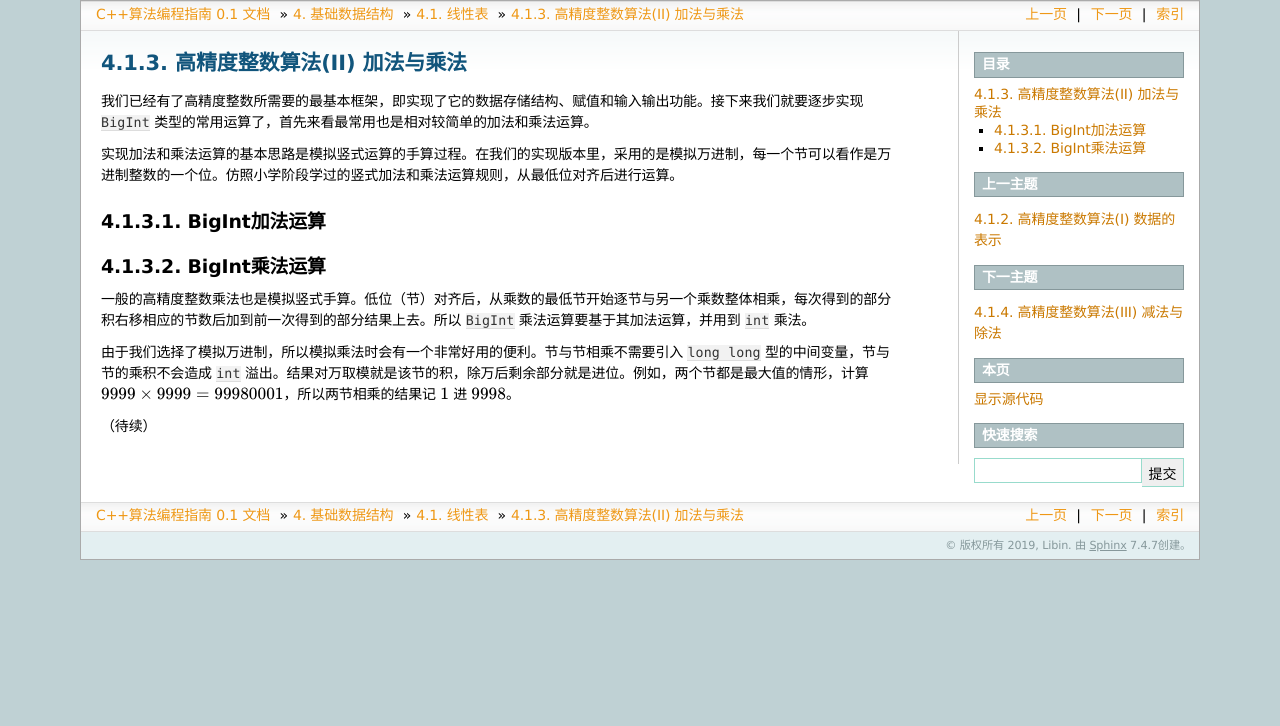
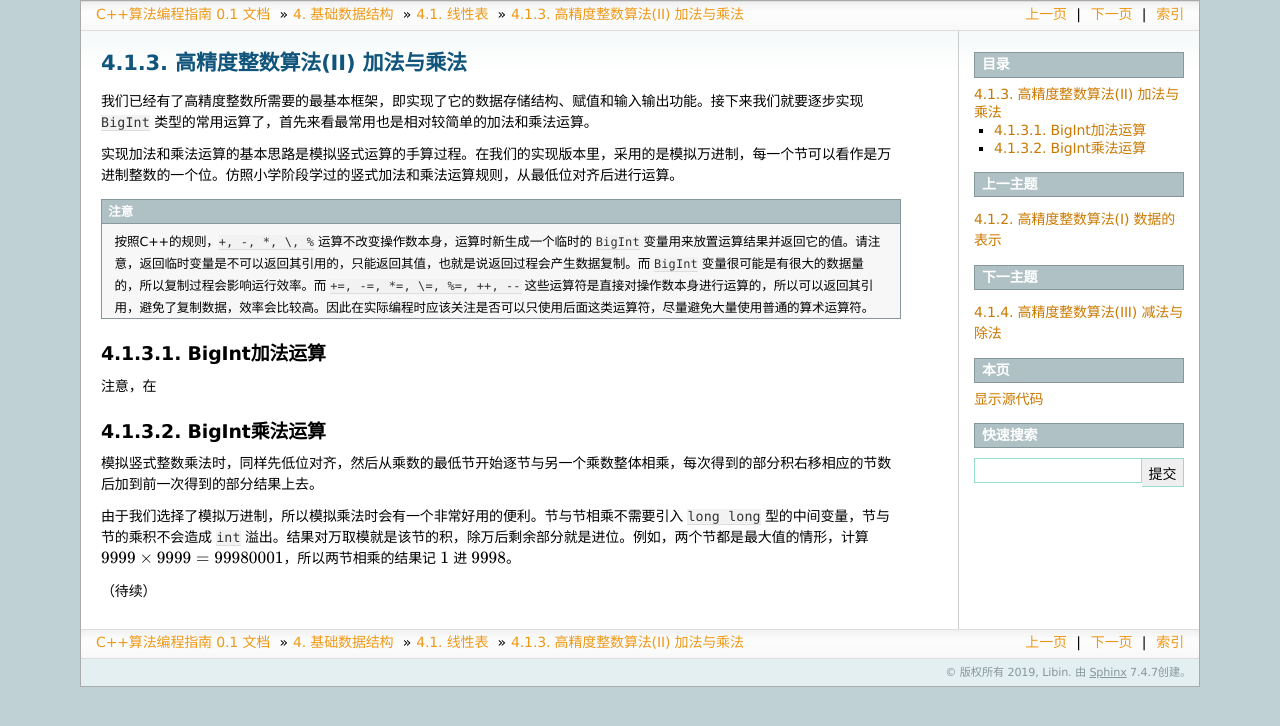
Before and after one commit to majorli/algo_guide, a Sphinx documentation site: the page built from source/ch03/sec01/313_big_int_2.rst, in a window 1280 px wide. Shown: the top 726 px of the page. Built offline with Sphinx 7.4.7, drawn with Linux system fonts in a browser that asks for light colours; formulas are drawn with MathJax 3.

Commit message:
20191225_2357draft

```diff
--- a/source/ch03/sec01/313_big_int_2.rst
+++ b/source/ch03/sec01/313_big_int_2.rst
@@ -5,17 +5,22 @@
 
 实现加法和乘法运算的基本思路是模拟竖式运算的手算过程。在我们的实现版本里，采用的是模拟万进制，每一个节可以看作是万进制整数的一个位。仿照小学阶段学过的竖式加法和乘法运算规则，从最低位对齐后进行运算。
 
+.. attention::
+
+   按照C++的规则，``+, -, *, \, %`` 运算不改变操作数本身，运算时新生成一个临时的 ``BigInt`` 变量用来放置运算结果并返回它的值。请注意，返回临时变量是不可以返回其引用的，只能返回其值，也就是说返回过程会产生数据复制。而 ``BigInt`` 变量很可能是有很大的数据量的，所以复制过程会影响运行效率。而 ``+=, -=, *=, \=, %=, ++, --`` 这些运算符是直接对操作数本身进行运算的，所以可以返回其引用，避免了复制数据，效率会比较高。因此在实际编程时应该关注是否可以只使用后面这类运算符，尽量避免大量使用普通的算术运算符。
+
 
 BigInt加法运算
 ^^^^^^^^^^^^^^^^^^^^^^^^^^^^
 
+注意，在
 
 
 
 BigInt乘法运算
 ^^^^^^^^^^^^^^^^^^^^^^^^^^^^
 
-一般的高精度整数乘法也是模拟竖式手算。低位（节）对齐后，从乘数的最低节开始逐节与另一个乘数整体相乘，每次得到的部分积右移相应的节数后加到前一次得到的部分结果上去。所以 ``BigInt`` 乘法运算要基于其加法运算，并用到 ``int`` 乘法。
+模拟竖式整数乘法时，同样先低位对齐，然后从乘数的最低节开始逐节与另一个乘数整体相乘，每次得到的部分积右移相应的节数后加到前一次得到的部分结果上去。
 
 由于我们选择了模拟万进制，所以模拟乘法时会有一个非常好用的便利。节与节相乘不需要引入 ``long long`` 型的中间变量，节与节的乘积不会造成 ``int`` 溢出。结果对万取模就是该节的积，除万后剩余部分就是进位。例如，两个节都是最大值的情形，计算 :math:`9999\times9999=99980001`，所以两节相乘的结果记 :math:`1` 进 :math:`9998`。
 
```
Also changed, not shown: source/ch03/sec01/312_big_int_1.rst (+26 -17 lines).
